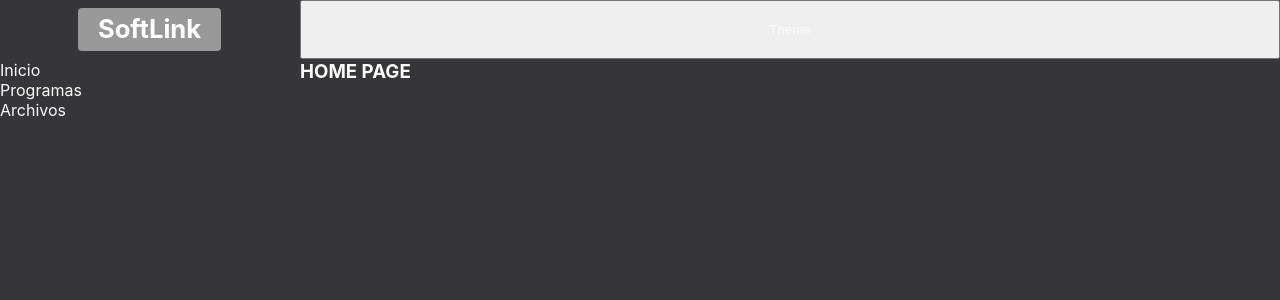
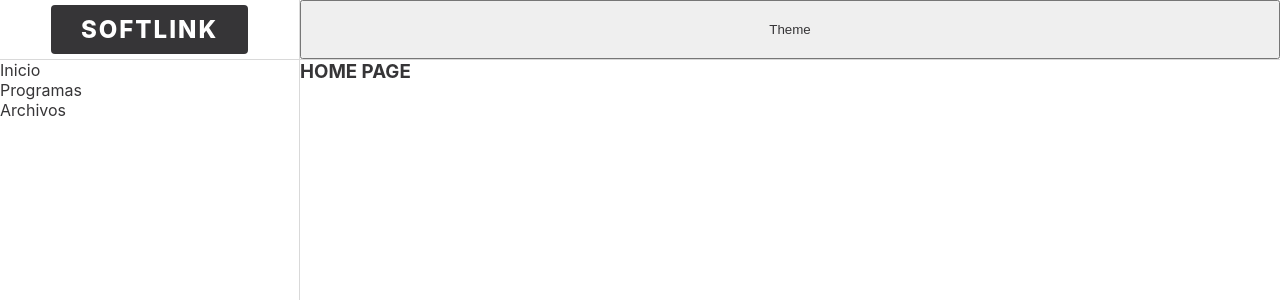
Before and after one commit to munozrc/app-village, a React (Create React App) app: page / in a window 1280 px wide. Shown: the top 300 px of the page. Built offline with nearby package versions, Linux system fonts and the light colour scheme.

Commit message:
new styles logo

```diff
--- a/src/hooks/useTheme.tsx
+++ b/src/hooks/useTheme.tsx
@@ -1,7 +1,7 @@
 import { useCallback, useState } from "react";
 
 export default function useTheme() {
-  const [theme, setTheme] = useState("dark");
+  const [theme, setTheme] = useState("light");
 
   const toggleTheme = useCallback(() => {
     theme === "light" ? setTheme("dark") : setTheme("light");
--- a/src/layouts/Header.tsx
+++ b/src/layouts/Header.tsx
@@ -9,7 +9,9 @@ export default function Header({ toggleTheme }: HeaderProps) {
   return (
     <HeaderContainer>
       <ContainerLogo>
-        <Logo>SoftLink</Logo>
+        <RectangleLogo>
+          <Logo>SOFTLINK</Logo>
+        </RectangleLogo>
       </ContainerLogo>
       <button onClick={toggleTheme}>Theme</button>
     </HeaderContainer>
@@ -24,10 +26,15 @@ const ContainerLogo = styled.div`
   border-right: 1px solid rgba(68, 68, 68, 0.2);
 `;
 
+const RectangleLogo = styled.div`
+  background: ${({ theme }) => theme.text};
+  border-radius: 4px;
+  padding: 10px 30px;
+`;
+
 const Logo = styled.h1`
-  font-size: 1.6em;
-  background: ${({ theme }) => theme.background};
-  color: white;
-  border-radius: 4px;
-  padding: 5px 20px 7px 20px;
+  font-size: 1.5em;
+  font-weight: 800;
+  letter-spacing: 2px;
+  color: ${({ theme }) => theme.background};
 `;
--- a/src/styles/global.tsx
+++ b/src/styles/global.tsx
@@ -16,6 +16,6 @@ export const GlobalStyles = createGlobalStyle`
     sans-serif;
     -webkit-font-smoothing: antialiased;
     -moz-osx-font-smoothing: grayscale;
-    background: ${({ theme }) => theme.body};
+    background: ${({ theme }) => theme.background};
   }
 `;
--- a/src/styles/theme.tsx
+++ b/src/styles/theme.tsx
@@ -2,23 +2,17 @@ import { DefaultTheme } from "styled-components";
 
 declare module "styled-components" {
   export interface DefaultTheme {
-    body: string;
     text: string;
-    toggleBorder: string;
     background: string;
   }
 }
 
 export const lightTheme: DefaultTheme = {
-  body: "#fff",
   text: "#363537",
-  toggleBorder: "#fff",
-  background: "#363537",
+  background: "#fff",
 };
 
 export const darkTheme: DefaultTheme = {
-  body: "#363537",
-  text: "#fafafa",
-  toggleBorder: "#6B8096",
-  background: "#999",
+  text: "#fff",
+  background: "#363537",
 };
```
